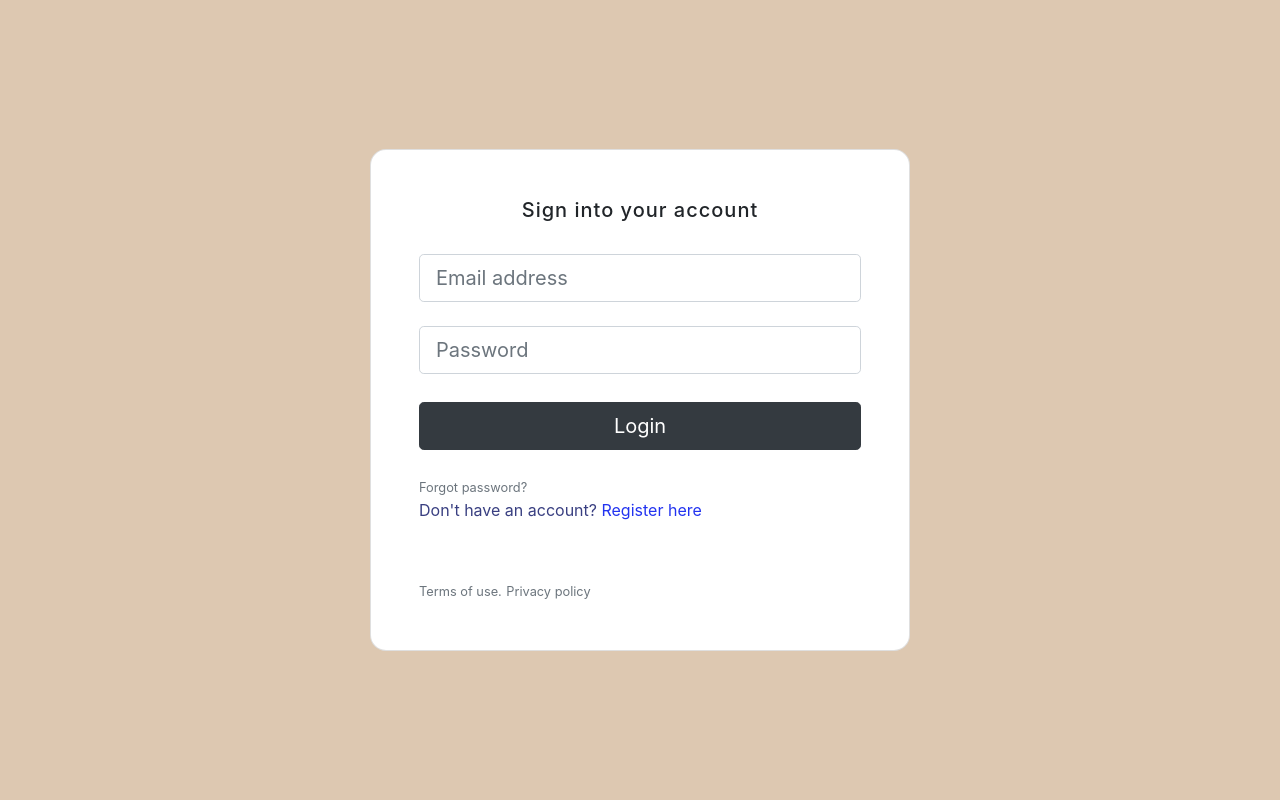
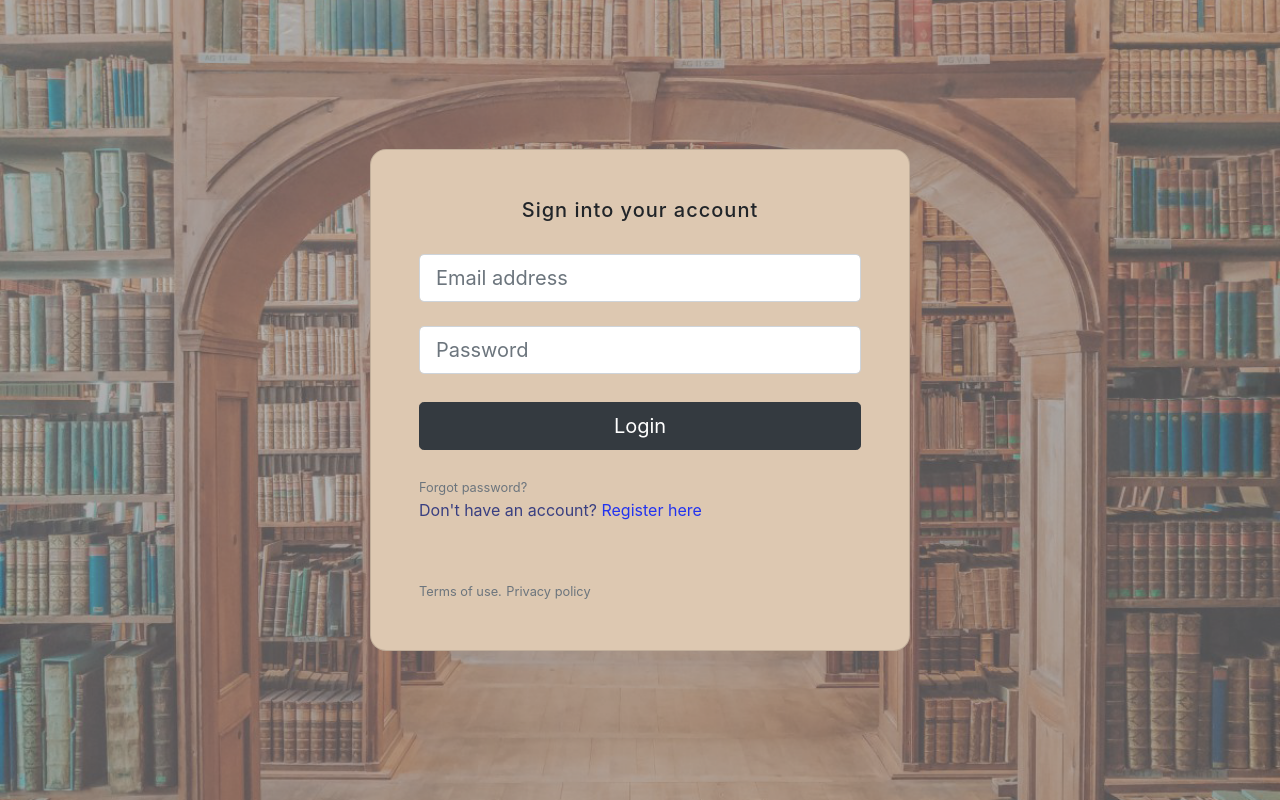
Before and after one commit to ErrayAbdellah/gestion-de-biblioth-que, a PHP site: page / in a window 1280 px wide. Run offline with PHP 8.4, Linux system fonts and the light colour scheme; data that the repository does not hold is empty.

Commit message:
Edit 14/11/2022

```diff
--- a/assets/styles/loginStyle.css
+++ b/assets/styles/loginStyle.css
@@ -0,0 +1,14 @@
+body
+{
+
+        background-image: url(../../images/BackLogin.png);
+         height: 100%;
+        background-size: cover;
+        background-position: center;
+        background-repeat: no-repeat;
+}
+
+.card
+{
+    background-color: #DDC8B1;
+}
--- a/index.php
+++ b/index.php
@@ -6,13 +6,13 @@
     <meta charset="UTF-8">
     <meta http-equiv="X-UA-Compatible" content="IE=edge">
     <meta name="viewport" content="width=device-width, initial-scale=1.0">
-    <link rel="stylesheet" href="assets/styles/loginStyle.css">
     <link rel="stylesheet" href="https://cdn.jsdelivr.net/npm/bootstrap@4.3.1/dist/css/bootstrap.min.css" integrity="sha384-ggOyR0iXCbMQv3Xipma34MD+dH/1fQ784/j6cY/iJTQUOhcWr7x9JvoRxT2MZw1T" crossorigin="anonymous">
     <title>Lbrary</title>
+    <link rel="stylesheet" href="assets/styles/loginStyle.css">
 
 </head>
-<body style="background-color: #DDC8B1;">
-    <section class="vh-100" >
+<body>
+    <section class="vh-100 " >
     <div class="container py-5 h-100">
       <div class="row d-flex justify-content-center align-items-center h-100">
         <div class="col col-lg-6">
@@ -53,5 +53,6 @@
       </div>
     </div>
 </section>
+
 </body>
 </html>
--- a/views/SignUp.php
+++ b/views/SignUp.php
@@ -11,7 +11,7 @@
     <title>Lbrary</title>
 
 </head>
-<body style="background-color: #DDC8B1;">
+<body >
     <section class="vh-100" >
     <div class="container py-5 h-100">
       <div class="row d-flex justify-content-center align-items-center h-100">
--- a/views/scripte.php
+++ b/views/scripte.php
@@ -95,6 +95,7 @@ function getBooks()
                 </div>
                 </div>
             </div>
+
             <?php
     }
 }
```
Also changed, not shown: Home.php (+15 -7 lines), images/BackLogin.jpg (added), images/BackLogin.png (added), images/imageTest/download.jpg (added).
